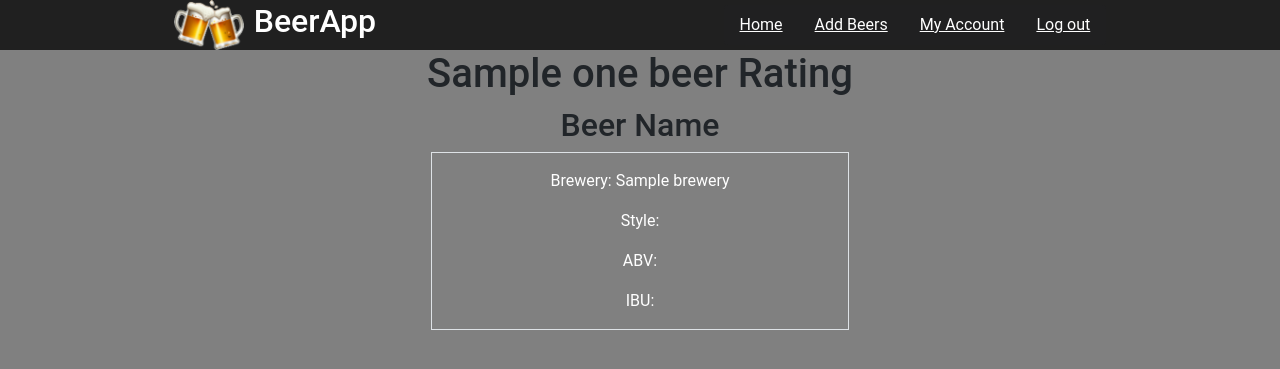
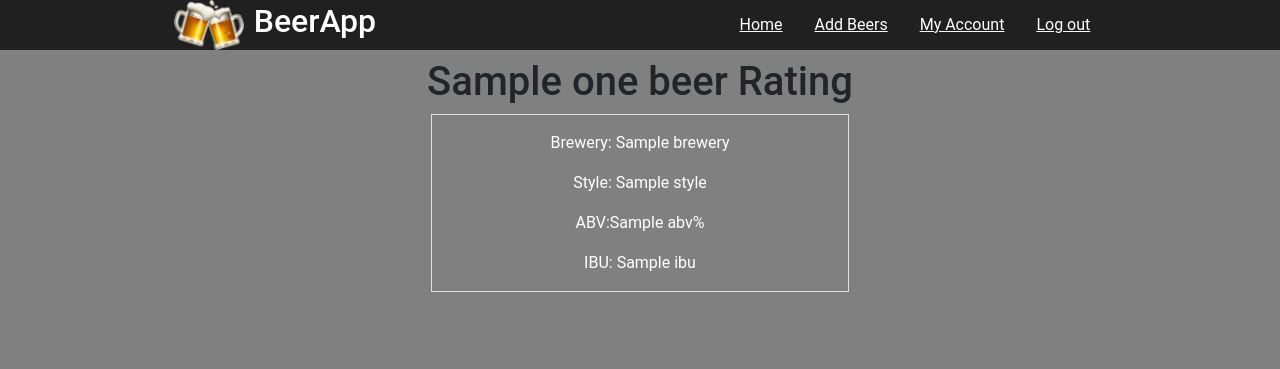
Before and after one commit to Andrew-Danielson/group_project, a Flask app: template flask_app/templates/show_beer.html in a window 1280 px wide. Shown: the top 369 px of the page. Run offline with Flask 2, Linux system fonts and the light colour scheme; the template is opened without the code that fills it: most values are stand-ins (such as "Sample title", 1, 10 or a date in 2020).

Commit message:
added some jinja in dashboard and show_beer

```diff
--- a/flask_app/templates/dashboard.html
+++ b/flask_app/templates/dashboard.html
@@ -1,8 +1,7 @@
 {% extends "template.html" %}
 {% block content %}
 <div class="col-8 mx-auto mt-4">
-    <h1 class="">All Beers(0)</h1>
-    <h1></h1>
+    <h1 class="">All Beers</h1>
         <table class="table table-striped custom-table">
             <thead>
                 <tr>
--- a/flask_app/templates/show_beer.html
+++ b/flask_app/templates/show_beer.html
@@ -1,16 +1,15 @@
 {% extends "template.html" %}
 {% block content %}
-<h1 class="text-center">{{one_beer.name}} Rating</h1>
+<h1 class="text-center mt-2">{{one_beer.name}} Rating</h1>
 <div class="mx-0 row align-items-top text-center">
     <div class="col">
         <div class>
-            <h2>Beer Name</h2>
             <div class=" border pt-3 col-4 mx-auto text-white">
                 <div>
                     <p class="text-white">Brewery: {{one_beer.brewery}} </p>
-                    <p class="text-white">Style: </p>
-                    <p class="text-white">ABV: </p>
-                    <p class="text-white">IBU: </p>
+                    <p class="text-white">Style: {{one_beer.style}}</p>
+                    <p class="text-white">ABV:{{one_beer.ABV}}% </p>
+                    <p class="text-white">IBU: {{one_beer.IBU}}</p>
                 </div>
             </div>
         </div>
```
